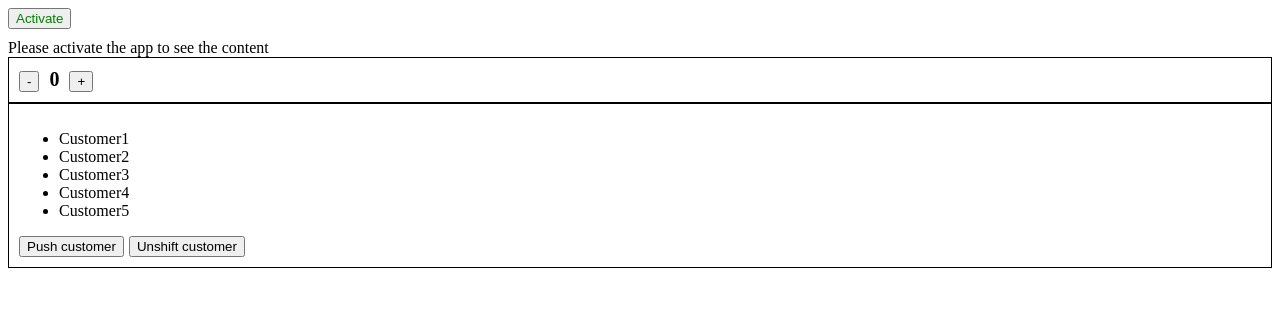
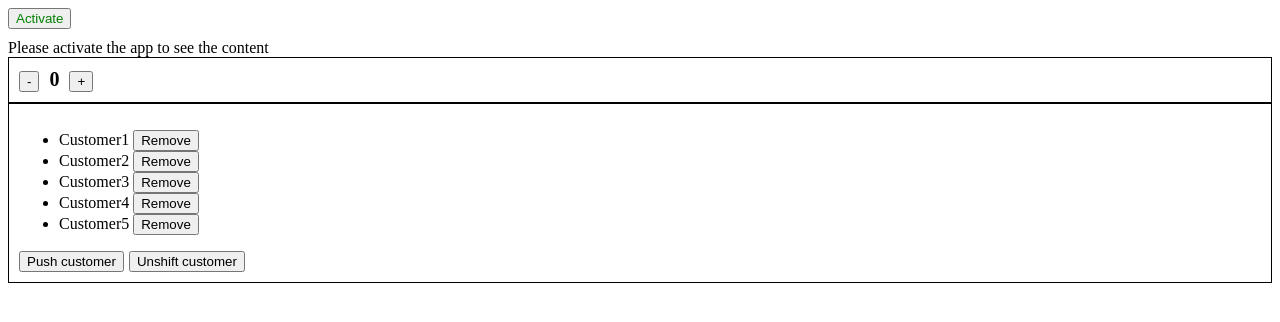
Before and after one commit to wainuchai11/my-ng-project, an Angular app: page / in a window 1280 px wide. Shown: the top 322 px of the page. Built offline with nearby package versions, Linux system fonts and the light colour scheme.

Commit message:
Add remove functionality to customer list

```diff
--- a/src/app/app.component.html
+++ b/src/app/app.component.html
@@ -67,7 +67,10 @@
 
 <div style="padding: 10px; border: 1px solid black">
   <ul>
-    <li *ngFor="let customer of cutomerList">{{ customer }}</li>
+    <li *ngFor="let customer of cutomerList; let idx = index">
+      {{ customer }}
+      <button (click)="removeCustomer(idx)">Remove</button>
+    </li>
   </ul>
   <div style="display: flex; gap: 5px">
     <button (click)="pushCustomer()">Push customer</button>
--- a/src/app/app.component.ts
+++ b/src/app/app.component.ts
@@ -55,6 +55,10 @@ export class AppComponent {
     this.cutomerList.unshift('Customer' + (this.cutomerList.length + 1));
   }
 
+  removeCustomer(index: number) {
+    this.cutomerList.splice(index, 1);
+  }
+
   // doWidthChanged(value: number) {
   //   this.sqaureWidth = value;
   // }
```
